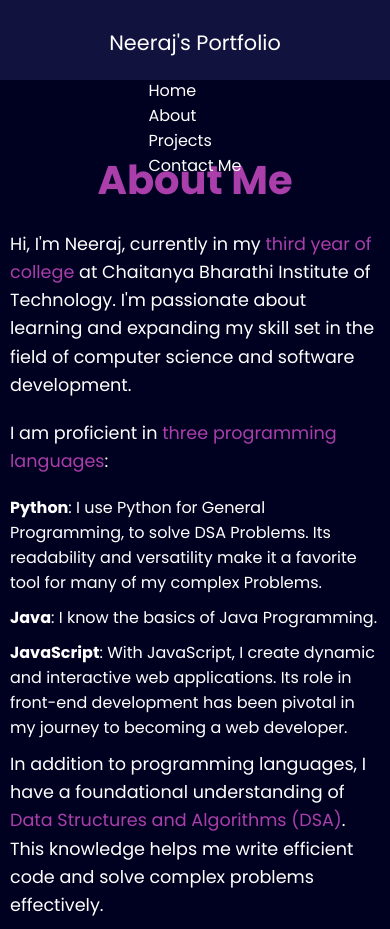
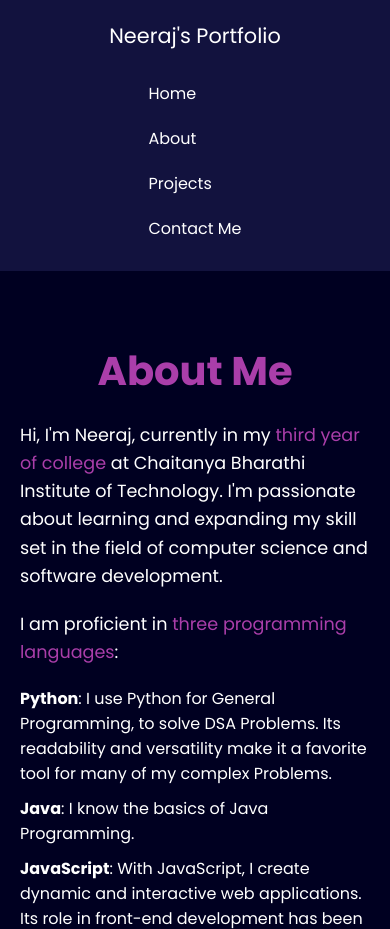
Before and after one commit to neerajbhasin-8055/Portfolio, a plain HTML site: page about.html in a window 390 px wide. Shown: the top 929 px of the page. Drawn offline with Linux system fonts and the light colour scheme.

Commit message:
updated contact and about page

```diff
--- a/about.html
+++ b/about.html
@@ -93,8 +93,17 @@
         }
         /* Responsive Styles */
         @media screen and (max-width: 768px) {
-            .about-container {
+            nav {
+                height: auto;
                 padding: 20px 10px;
+                flex-direction: column;
+                align-items: center;
+            }
+            nav ul {
+                flex-direction: column;
+            }
+            nav ul li {
+                margin: 10px 0;
             }
         }
     </style>
```
Also changed, not shown: contact.html (+10 -1 lines).
